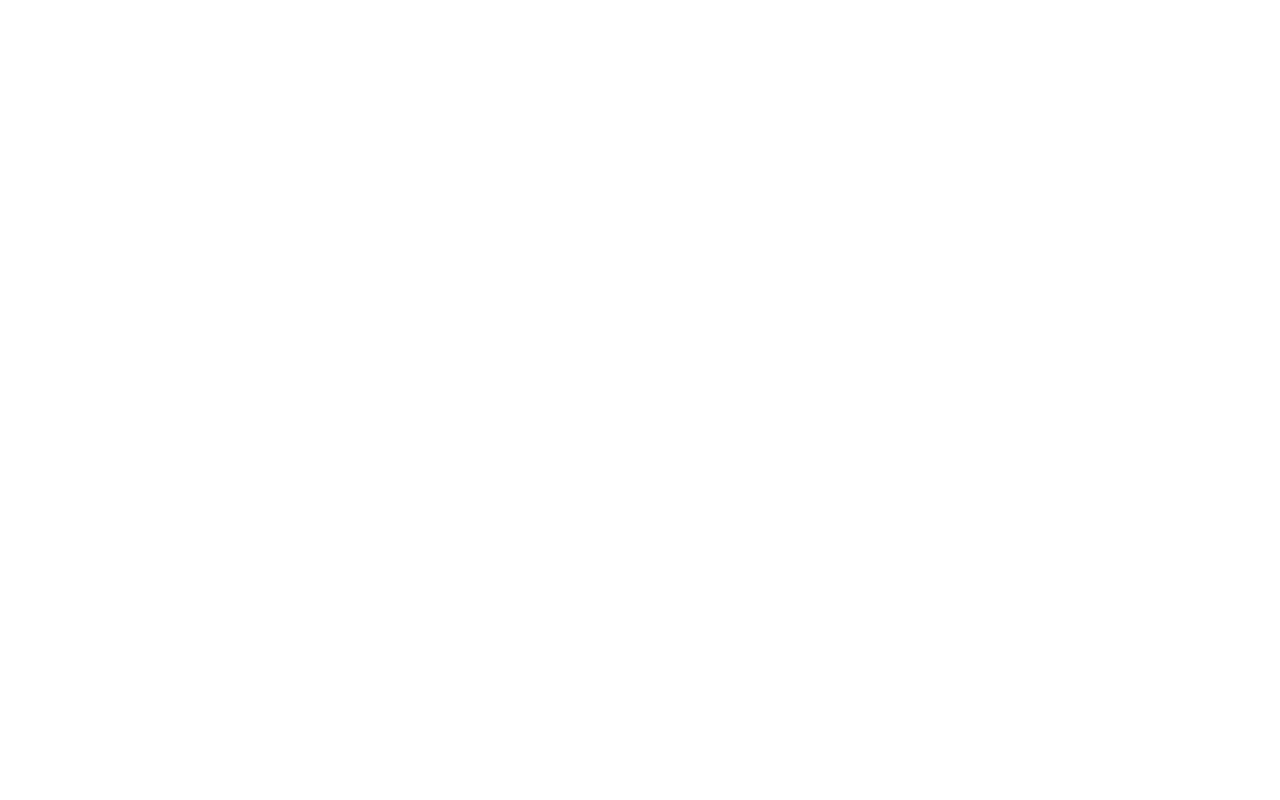
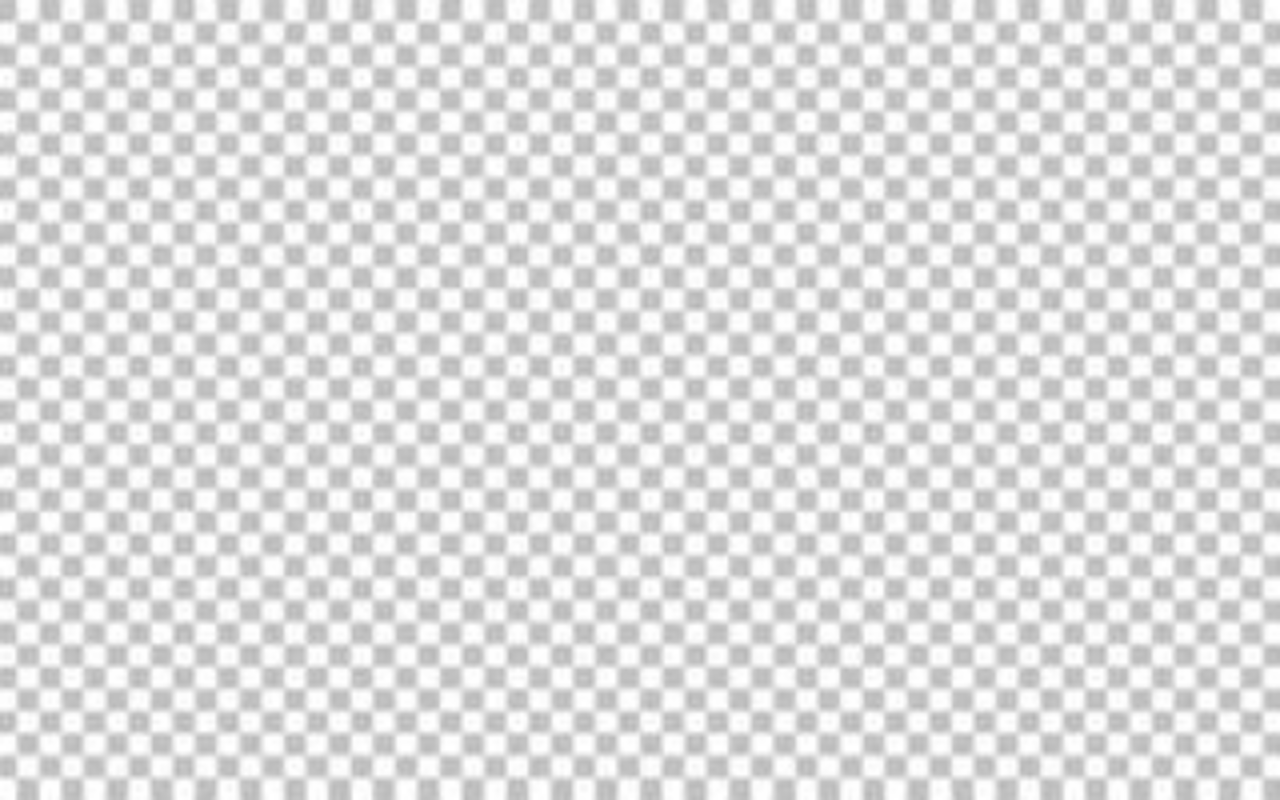
Before and after one commit to Kundaliel/mypage, a plain HTML site: page index.html in a window 1280 px wide. Drawn offline with Linux system fonts and the light colour scheme.

Commit message:
Update index.html

```diff
--- a/index.html
+++ b/index.html
@@ -12,7 +12,7 @@
             overflow: hidden; /* Prevents scrolling */
         }
         .full-screen-image {
-            background-image: url('index.png'); /* Replace with your image file */
+            background-image: url('index.jpg'); /* Replace with your image file */
             background-size: cover; /* Cover the entire viewport */
             background-position: center; /* Center the image */
             height: 100%;
```
